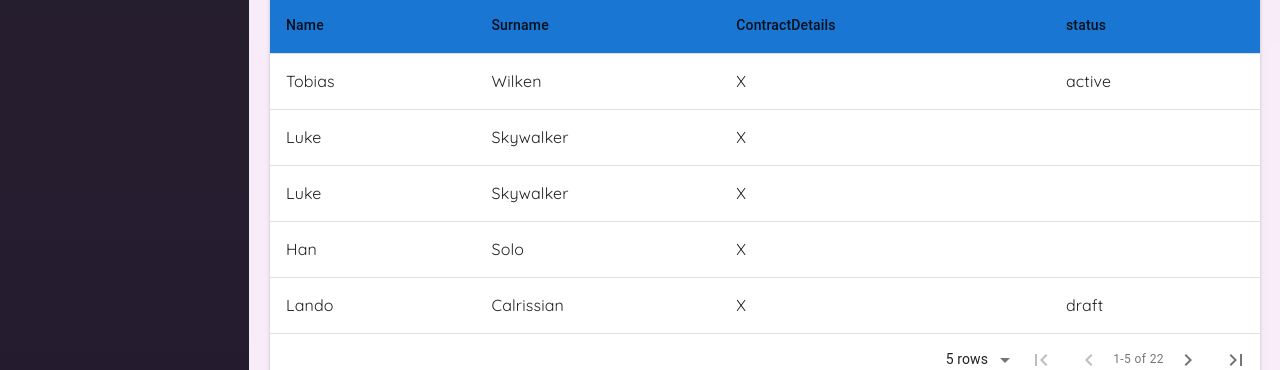
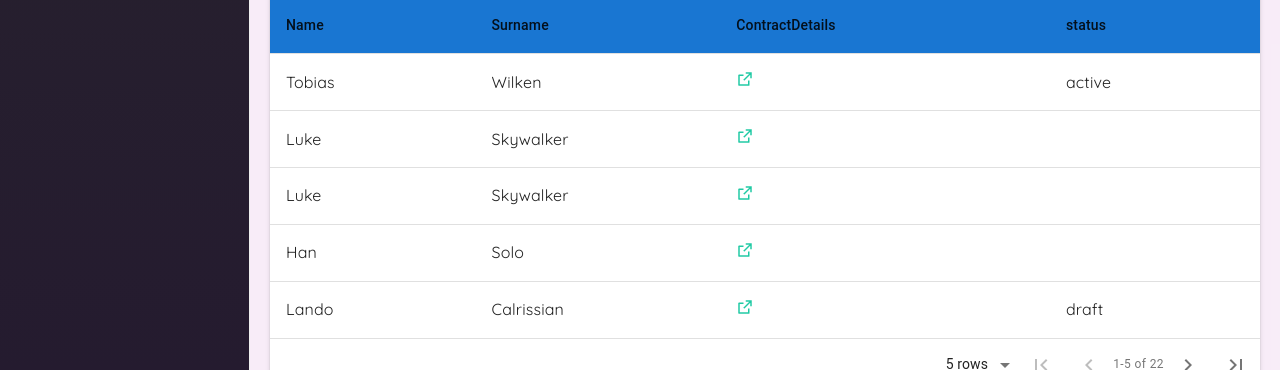
Before and after one commit to Kavery-pm/contractManager, a React (Vite) app: page / in a window 1280 px wide. Shown: the part 211-581 px from the top of the page. Built offline with nearby package versions, Linux system fonts and the light colour scheme.

Commit message:
added show contract detail icon

```diff
--- a/src/App.jsx
+++ b/src/App.jsx
@@ -6,7 +6,7 @@ import {
   Route,
    BrowserRouter,
  } from "react-router-dom";
-import ContractTable from './layouts/contractTable';
+import ContractTable from './views/contractTable';
 function App() {
   const theme = createTheme({
     palette: {
--- a/src/layouts/contractTable.jsx
+++ b/src/views/contractTable.jsx
@@ -6,7 +6,7 @@ import FirstPageIcon from "@mui/icons-material/FirstPage";
 import LastPageIcon from "@mui/icons-material/LastPage";
 import ChevronLeftIcon from "@mui/icons-material/ChevronLeft";
 import ChevronRightIcon from "@mui/icons-material/ChevronRight";
-
+import showContracts from '../assets/showPdf.png';
 
 const tableIcons = {
      Search: SearchIcon,
@@ -233,11 +233,11 @@ const ContractTable = ()=>{
                 <div>
                   <span
                     style={{ cursor: "pointer" }}
-                    title="show contract details"
+                    title="click to view contract details"
 
                   >
+                 <img src={showContracts}/>
 
-                   X
                   </span>
                 </div>
               );
```
Also changed, not shown: src/assets/showPdf.png (added).
